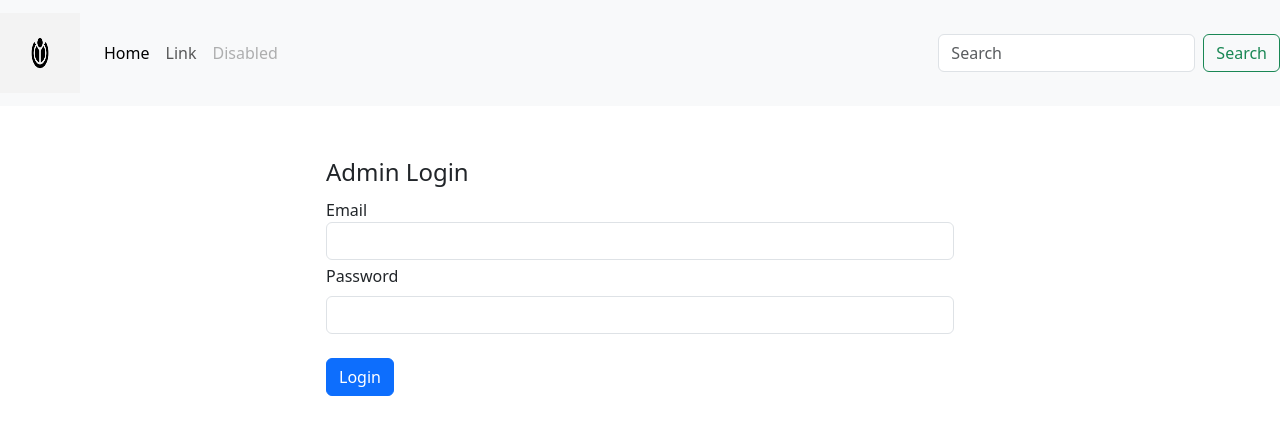
After one commit to AforANDREA/ecom_111, a PHP site: page /login.php in a window 1280 px wide. The commit adds this page. Shown: the top 435 px of the page. Run offline with PHP 8.4, Linux system fonts and the light colour scheme.

Commit message:
login page is partially done.

```diff
--- /dev/null
+++ b/admin/111sql.sql
@@ -0,0 +1,6 @@
+CREATE table admin(
+id integer PRIMARY KEY AUTO_INCREMENT,
+email varchar(100) UNIQUE,
+password varchar(60)
+
+);
--- a/admin/index.php
+++ b/admin/index1.php
@@ -11,7 +11,7 @@ function power($num1, $num2)
     return pow($num1, $num2);
 }
 
-$number1 = 2;
+$number1 = 2; //$StudentName
 $number2 = 6;
 $result = power($number1, $number2); //calling function
 echo "<br>result is $result";
--- /dev/null
+++ b/admin/login.php
@@ -0,0 +1,58 @@
+<?php
+if (isset($_POST['btnLogin'])) //login request
+{
+    $email =  $_POST['email']; //it is name attribute value of form contract
+    $password = $_POST['password'];
+    $hashcode = "$2y$10\$jnZGZmoV06lXbWi.l19h2e5fTKWeI1ts5qPf2nVto1LY3pFF/ld6u";
+    if (password_verify($password, $hashcode))  //plain text, hashcode
+    {
+        echo "login success";
+    } else {
+        echo "login fail";
+    }
+}
+?>
+
+<!DOCTYPE html>
+<html lang="en">
+
+<head>
+    <meta charset="UTF-8">
+    <meta name="viewport" content="width=device-width, initial-scale=1.0">
+    <title>Document</title>
+    <link href="https://cdn.jsdelivr.net/npm/bootstrap@5.3.7/dist/css/bootstrap.min.css" rel="stylesheet" integrity="sha384-LN+7fdVzj6u52u30Kp6M/trliBMCMKTyK833zpbD+pXdCLuTusPj697FH4R/5mcr" crossorigin="anonymous">
+    <script src="https://cdn.jsdelivr.net/npm/bootstrap@5.3.7/dist/js/bootstrap.bundle.min.js" integrity="sha384-ndDqU0Gzau9qJ1lfW4pNLlhNTkCfHzAVBReH9diLvGRem5+R9g2FzA8ZGN954O5Q" crossorigin="anonymous"></script>
+</head>
+
+<body>
+
+    <div class="container-fluid"></div>
+    <div class="row">
+        <?php
+        require_once "navigation.php";
+        ?>
+    </div>
+    <div class="row">
+        <div class="col-md-6 mx-auto">
+            <form action="login.php" class="form mt-5" method="post">
+                <fieldset>
+                    <legend>Admin Login</legend>
+                    <div class="mb-1">
+                        <label for="">Email</label>
+                        <input type="email" class="form-control" name="email">
+                    </div>
+                    <div class="mb-3">
+                        <label for="" class="form-label">Password</label>
+                        <input type="password" class="form-control" name="password">
+                    </div>
+                    <button type="submit" class="btn btn-primary mt-2" name="btnLogin">
+                        Login
+                    </button>
+                </fieldset>
+            </form>
+        </div>
+    </div>
+
+</body>
+
+</html>
--- /dev/null
+++ b/admin/navigation.php
@@ -0,0 +1,30 @@
+<?php
+
+?>
+<nav class="navbar navbar-expand-lg bg-body-tertiary">
+  <div class="container-fluid">
+    <button class="navbar-toggler" type="button" data-bs-toggle="collapse" data-bs-target="#navbarTogglerDemo01" aria-controls="navbarTogglerDemo01" aria-expanded="false" aria-label="Toggle navigation">
+      <span class="navbar-toggler-icon"></span>
+    </button>
+    <div class="collapse navbar-collapse" id="navbarTogglerDemo01">
+      <a class="navbar-brand" href="#">
+        <img src="logo/logo1.png" style="width: 80px; height: 80px;">
+      </a>
+      <ul class="navbar-nav me-auto mb-2 mb-lg-0">
+        <li class="nav-item">
+          <a class="nav-link active" aria-current="page" href="#">Home</a>
+        </li>
+        <li class="nav-item">
+          <a class="nav-link" href="#">Link</a>
+        </li>
+        <li class="nav-item">
+          <a class="nav-link disabled" aria-disabled="true">Disabled</a>
+        </li>
+      </ul>
+      <form class="d-flex" role="search">
+        <input class="form-control me-2" type="search" placeholder="Search" aria-label="Search"/>
+        <button class="btn btn-outline-success" type="submit">Search</button>
+      </form>
+    </div>
+  </div>
+</nav>
--- /dev/null
+++ b/admin/pwdTest.php
@@ -0,0 +1,4 @@
+<?php
+$hashcode = password_hash('Abc123!@#', PASSWORD_BCRYPT);
+echo $hashcode
+?>
```
Also changed, not shown: admin/logo/logo1.png (added).
